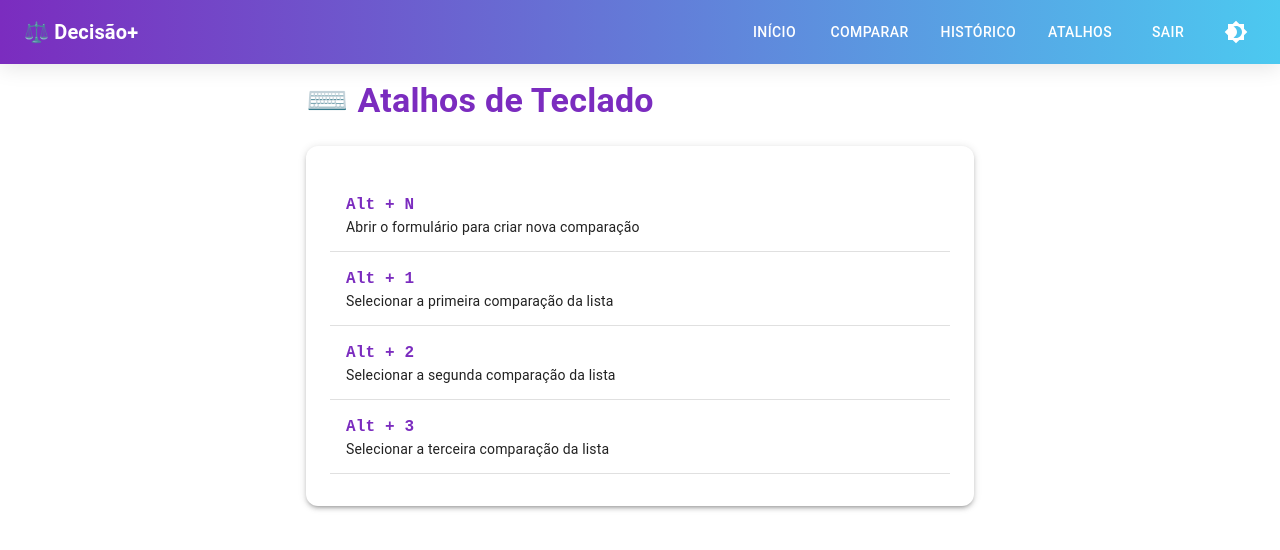
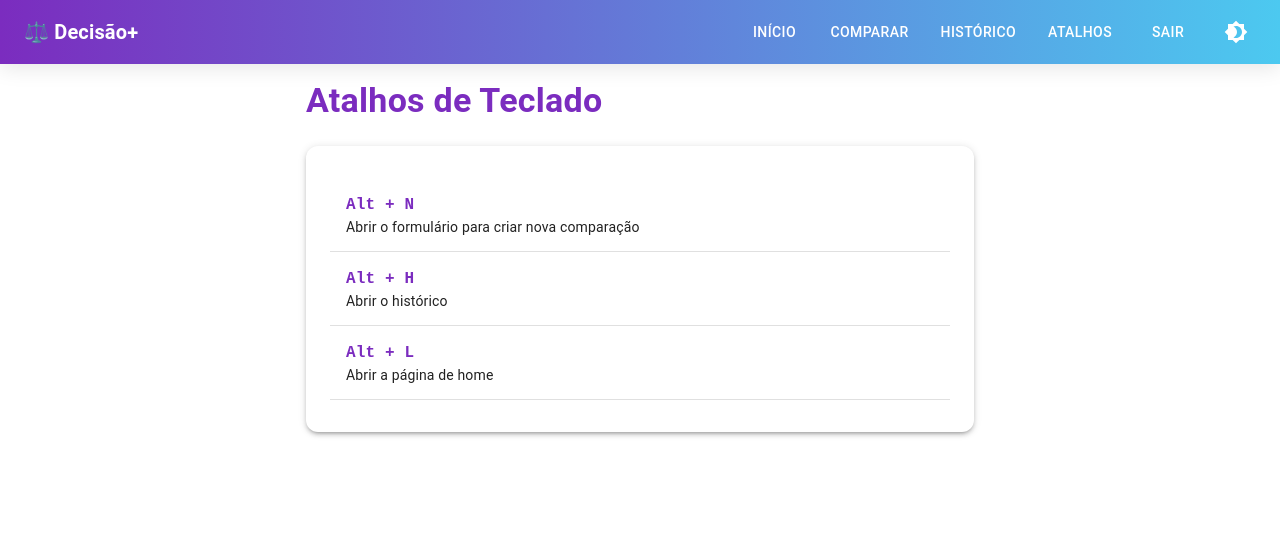
Before and after one commit to gustavofelisbino/TrabalhoFront, a React (Vite) app: page /atalhos in a window 1280 px wide. Shown: the top 550 px of the page. Built offline with nearby package versions, Linux system fonts and the light colour scheme; no server answers; sample sign-in values are in the browser's storage.

Commit message:
Update Shortcuts.jsx

```diff
--- a/src/pages/Shortcuts.jsx
+++ b/src/pages/Shortcuts.jsx
@@ -2,9 +2,8 @@ import { Typography, Box, List, ListItem, ListItemText, Paper } from '@mui/mater
 
 const atalhos = [
   { tecla: 'Alt + N', descricao: 'Abrir o formulário para criar nova comparação' },
-  { tecla: 'Alt + 1', descricao: 'Selecionar a primeira comparação da lista' },
-  { tecla: 'Alt + 2', descricao: 'Selecionar a segunda comparação da lista' },
-  { tecla: 'Alt + 3', descricao: 'Selecionar a terceira comparação da lista' },
+  { tecla: 'Alt + H', descricao: 'Abrir o histórico' },
+  { tecla: 'Alt + L', descricao: 'Abrir a página de home' },
 ];
 
 export default function Shortcuts() {
@@ -14,7 +13,7 @@ export default function Shortcuts() {
         variant="h4"
         sx={{ fontWeight: 'bold', mb: 3, color: 'primary.main', userSelect: 'none' }}
       >
-        ⌨️ Atalhos de Teclado
+        Atalhos de Teclado
       </Typography>
 
       <Paper
```
